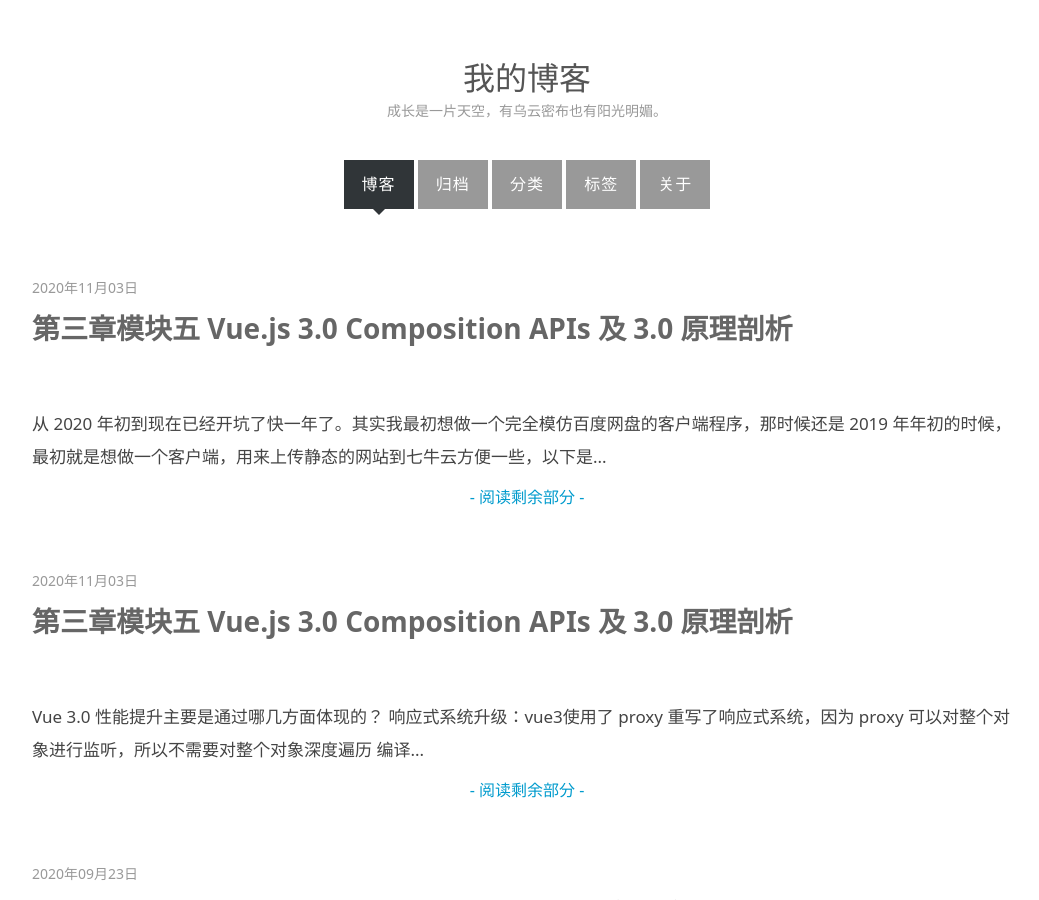
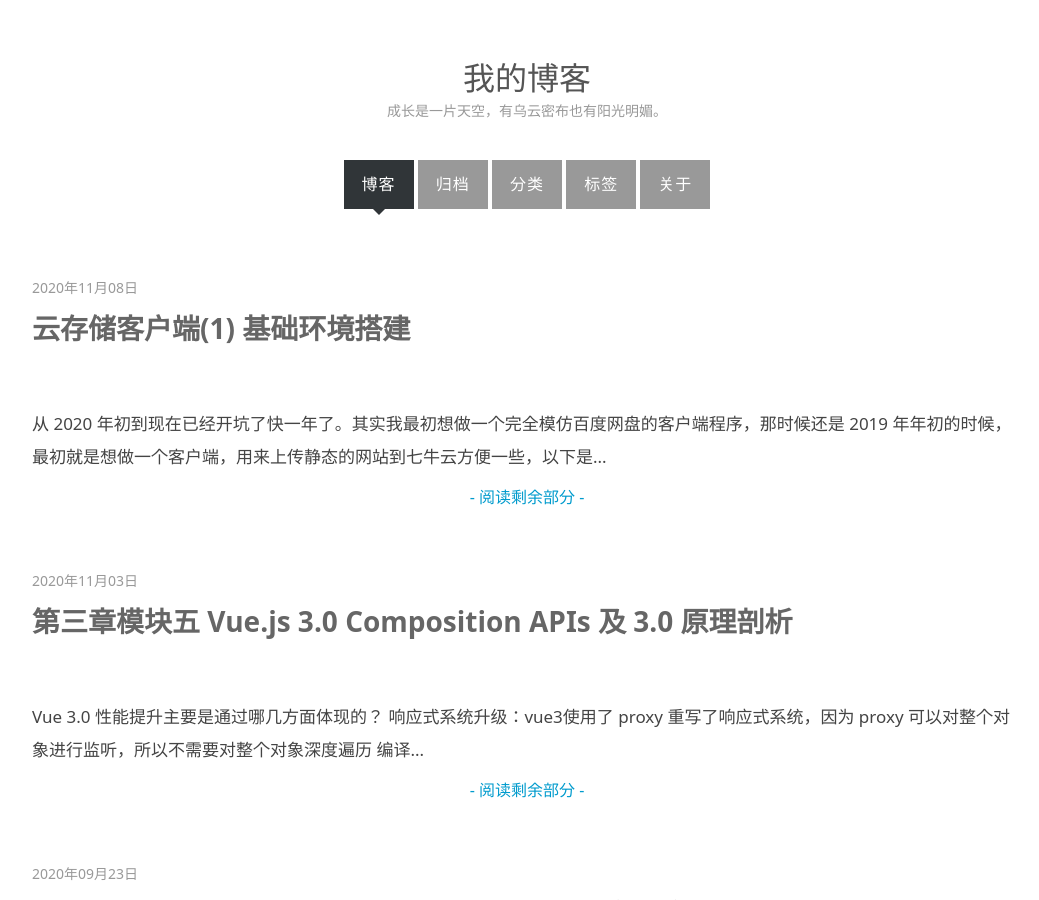
Before and after one commit to zlbcc/caorushizi.github.io, a Jekyll site: the page built from index.html, in a window 1280 px wide and 900 px high. Shown: the whole window, without its empty margins (113-1152 px from the left). Built offline with Jekyll 4.4.1, drawn with Linux system fonts in a browser that asks for light colours; the list of posts is cut into pages by our own code; comment, search, counter and statistics services are not loaded.

Commit message:
oss-client-1

````diff
--- a/_posts/2020-11-08-oss-client-1.md
+++ b/_posts/2020-11-08-oss-client-1.md
@@ -1,7 +1,7 @@
 ---
 layout: post
-title: "第三章模块五 Vue.js 3.0 Composition APIs 及 3.0 原理剖析"
-date: 2020-11-03 23:14:00 +0800
+title: "云存储客户端(1) 基础环境搭建"
+date: 2020-11-08 23:14:00 +0800
 categories: ["Github"]
 tags: ["泰康日记"]
 ---
@@ -23,7 +23,7 @@ tags: ["泰康日记"]
 
 使用官方推荐的脚手架工具和内置的模板
 
-```plain
+```shell script
 npx create-electron-app oss-client --template=typescript-webpack
 ```
 初始化的过程还是很愉快的，至少我在初始化的时候没有遇到什么大坑，如果 npm 默认的源比较慢的话，推荐这个[华为云镜像](https://mirrors.huaweicloud.com/)。还有一个需要注意的是 Windows 上安装 node-gyp 出现问题的话可以看一下[这篇文章](https://simulatedgreg.gitbooks.io/electron-vue/content/en/getting_started.html#a-note-for-windows-users)，一般来说 Windows 电脑上只要安装了 visual studio 和 python2.7 的话 electron 环境是没有什么问题的。
@@ -60,30 +60,30 @@ npmjs 官网上有两个 airbnb 的解决方案：eslint-config-airbnb 和 eslin
 
 如果你的 npm 版本大于 5 可以直接使用（如果是自己用的开发环境还是建议安装一下最新版本的 node 和 npm，因为 prettier 2 版本中已经不兼容 node10 以下的版本了）
 
-```plain
+```shell script
 npx install-peerdeps --dev eslint-config-airbnb
 ```
 如果你的 npm 版本小于 5 的话，在 linux/unix 中可以使用
-```plain
+```shell script
 (
  export PKG=eslint-config-airbnb;
  npm info "$PKG@latest" peerDependencies --json | command sed 's/[\{\},]//g ; s/: /@/g' | xargs npm install --save-dev "$PKG@latest"
 )
 ```
 windows 用户可以安装使用 install-peerdeps 命令行工具
-```plain
+```shell script
 npm install -g install-peerdeps
 install-peerdeps --dev eslint-config-airbnb
 ```
 详情见[eslint-config-airbnb](https://www.npmjs.com/package/eslint-config-airbnb)
 这里我们执行命令的时候还是要换一下源
 
-```plain
+```shell script
 npx install-peerdeps --dev eslint-config-airbnb -r registry https://mirrors.huaweicloud.com/repository/npm/
 ```
 安装完成之后需要在项目中`.eslintrc.json`中配置一下
 
-```plain
+```json
 {
  "env": {
   "browser": true,
@@ -103,13 +103,13 @@ npx install-peerdeps --dev eslint-config-airbnb -r registry https://mirrors.huaw
 }
 ```
 然后添加 prettier
-```plain
+```shell script
 yarn add --dev --exact prettier
 ```
 如果项目中有 gitignore 和 eslintignore 那么 prettierignore 是基于这些文件的
 安装 eslint-plugin-prettier 和 eslint-config-prettier，在`.eslintrc.json`文件中继续配置
 
-```plain
+```json
 {
  "env": {
   "browser": true,
@@ -138,18 +138,18 @@ yarn add --dev --exact prettier
 请务必确保在 extends 数组中 prettier 在最后面，prettier 会把其他项配置重写。详见[eslint-plugin-prettier](https://github.com/prettier/eslint-plugin-prettier)、[eslint-config-prettier](https://github.com/prettier/eslint-config-prettier)。
 接下来要配置 react，要安装 react 和 react-dom
 
-```plain
+```shell script
 yarn add react react-dom
 yarn add @types/react @types/react-dom --dev
 ```
 在 eslint 中 rules 配置中添加 "react/jsx-filename-extension": "off" 来关闭 jsx 对文件类型的限制
 使用 normalize.css 来覆盖浏览器中的默认样式
 
-```plain
+```shell script
 yarn add normalize.css
 ```
 将 src 目录中的 renderer.ts 改为 renderer.tsx，内容如下
-```plain
+```jsx
 import React from "react";
 import reactDom from "react-dom";
 import "normalize.css/normalize.css";
@@ -161,7 +161,7 @@ const App = () => {
 reactDom.render(<App />, document.getElementById("root"));
 ```
 将 src 文件夹下的 index.html 内容改为
-```plain
+```html
 <!DOCTYPE html>
 <html lang="zh">
 <head>
````
